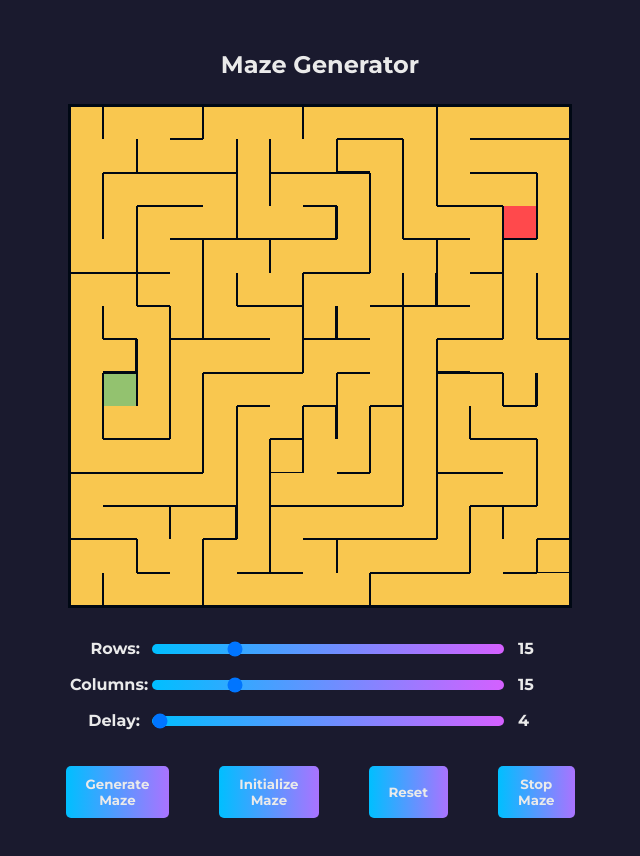
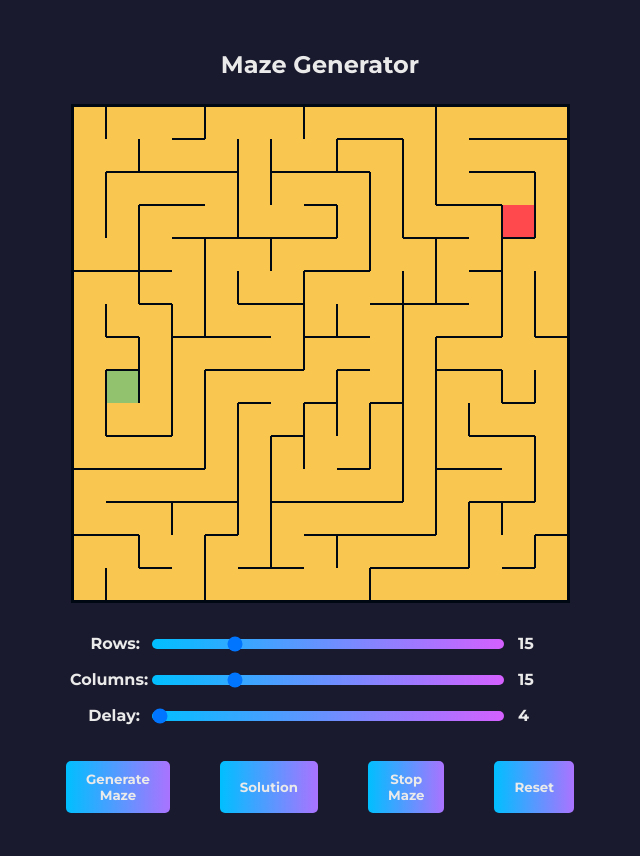
Before and after one commit to ByteSizeJoker/Maze, a plain HTML site: page index.html in a window 1280 px wide. Shown: the whole page, without its empty margins (320-960 px from the left). Drawn offline with Linux system fonts and the light colour scheme; animation ran at ten frames a second.

Commit message:
modified:   index.html 	modified:   script.js 	modified:   style.css

```diff
--- a/index.html
+++ b/index.html
@@ -37,9 +37,9 @@
 
             <div class="button-row">
                 <button class="button" id="generate-maze-button">Generate Maze</button>
-                <button class="button" id="initialize-maze-button">Initialize Maze</button>
+                <button class="button" id="solution-button">Solution</button>
+                <button class="button" id="stop-maze-button">Stop Maze</button>
                 <button class="button" id="reset-button">Reset</button>
-                <button class="button" id="stop-maze-button">Stop Maze</button>
             </div>
         </div>
 
--- a/script.js
+++ b/script.js
@@ -1,8 +1,11 @@
 const MAZE_CONTAINER = document.getElementById("maze-container");
+// Assuming square container
+const MAX_CONTAINER_SIZE = 500;
 const DEFAULT_CONFIG = {
     rows: 15,
     cols: 15,
     delay: 5,
+    isPathHighlighted: false,
 };
 const DIRECTIONS = {
     TOP: "top",
@@ -26,6 +29,7 @@ document.addEventListener("DOMContentLoaded", () => {
 
 //# Maze Generation
 function generateMaze() {
+    initializeGrid();
     const rows = Number(localStorage.getItem("rows"));
     const cols = Number(localStorage.getItem("cols"));
     const delay = Number(localStorage.getItem("delay"));
@@ -43,6 +47,7 @@ function generateMaze() {
         currentIndex = result.currentIndex;
         stack = result.stack;
         largestStack = result.lgstStk;
+        this.solution = largestStack;
         iteration++;
         if (iteration > MAX_ITERATIONS) {
             stopInterval();
@@ -79,7 +84,7 @@ function processMazeGenerationStep(currentIdx, stk, lgstStk, rows, cols) {
         const cell = getCell(lgstStk.pop());
         cell.classList.add("end");
         MAZE_CONTAINER.classList.add("finish");
-        highlightSolutionPath(lgstStk);
+        // highlightPath(lgstStk);
         stopInterval();
     }
 
@@ -133,26 +138,35 @@ function getRandomAdjacentCell(cellIndex, rows, cols) {
 
 function createPath(currentIndex, adjIndex, direction) {
     if (direction == DIRECTIONS.TOP) {
-        cells[currentIndex].style.setProperty("border-top", "transparent");
-        cells[adjIndex].style.setProperty("border-bottom", "transparent");
+        cells[currentIndex].style.setProperty("border-top", "none");
+        cells[adjIndex].style.setProperty("border-bottom", "none");
     } else if (direction == DIRECTIONS.BOTTOM) {
-        cells[currentIndex].style.setProperty("border-bottom", "transparent");
-        cells[adjIndex].style.setProperty("border-top", "transparent");
+        cells[currentIndex].style.setProperty("border-bottom", "none");
+        cells[adjIndex].style.setProperty("border-top", "none");
     } else if (direction == DIRECTIONS.LEFT) {
-        cells[currentIndex].style.setProperty("border-left", "transparent");
-        cells[adjIndex].style.setProperty("border-right", "transparent");
+        cells[currentIndex].style.setProperty("border-left", "none");
+        cells[adjIndex].style.setProperty("border-right", "none");
     } else if (direction == DIRECTIONS.RIGHT) {
-        cells[currentIndex].style.setProperty("border-right", "transparent");
-        cells[adjIndex].style.setProperty("border-left", "transparent");
+        cells[currentIndex].style.setProperty("border-right", "none");
+        cells[adjIndex].style.setProperty("border-left", "none");
     }
 }
 
-function highlightSolutionPath(lgstStk) {
-    let arr = lgstStk;
-    arr.shift();
-    arr.forEach((element) => {
-        cell = cells[element];
-        cell.classList.add("solution");
+function toggleHighlightPath(stack) {
+    let isPathHighlighted = localStorage.getItem("isPathHighlighted") == "true" ? true : false;
+    let path = stack.slice();
+    path.shift();
+
+    isPathHighlighted = !isPathHighlighted;
+    localStorage.setItem("isPathHighlighted", isPathHighlighted);
+
+    path.forEach((cellIdx) => {
+        cell = cells[cellIdx];
+        if (isPathHighlighted) {
+            cell.classList.add("solution");
+        } else {
+            cell.classList.remove("solution");
+        }
     });
 }
 
@@ -164,6 +178,7 @@ function initializeGrid() {
     setGridDimensions(rows, cols);
     stopInterval();
     renderGrid(rows, cols);
+    adjustGridSize(rows, cols);
 }
 
 function renderGrid(rowCount, columnCount) {
@@ -177,6 +192,18 @@ function renderGrid(rowCount, columnCount) {
 
     MAZE_CONTAINER.innerHTML = html;
     cells = MAZE_CONTAINER.querySelectorAll(".cell");
+}
+
+function adjustGridSize(rows, cols) {
+    const cellSize = Math.floor(MAX_CONTAINER_SIZE / Math.max(rows, cols));
+
+    const width = cellSize * cols;
+    const height = cellSize * rows;
+
+    MAZE_CONTAINER.style.width = width + "px";
+    MAZE_CONTAINER.style.height = height + "px";
+
+    MAZE_CONTAINER.style.aspectRatio = "";
 }
 
 function setGridDimensions(rows, cols) {
@@ -218,6 +245,7 @@ function reset() {
     localStorage.setItem("rows", DEFAULT_CONFIG.rows);
     localStorage.setItem("cols", DEFAULT_CONFIG.cols);
     localStorage.setItem("delay", DEFAULT_CONFIG.delay);
+    localStorage.setItem("isPathHighlighted", DEFAULT_CONFIG.isPathHighlighted);
 
     document.documentElement.style.setProperty("--rows", DEFAULT_CONFIG.rows);
     document.documentElement.style.setProperty("--cols", DEFAULT_CONFIG.cols);
@@ -238,7 +266,7 @@ function reset() {
 
     // Buttons
     const generateMazeButton = document.querySelector("#generate-maze-button");
-    const initializeMazeButton = document.querySelector("#initialize-maze-button");
+    const solutionButton = document.querySelector("#solution-button");
     const resetButton = document.getElementById("reset-button");
     const stopMazeButton = document.getElementById("stop-maze-button");
 
@@ -251,9 +279,6 @@ function reset() {
     const delaySliderMin = Number(delaySlider.min);
 
     let inputValue = 0;
-    let rowValue = 0;
-    let colValue = 0;
-    let delayValue = 0;
     rowsInputField.value = rowSlider.value;
     columnInputField.value = columnSlider.value;
     delayInputField.value = delaySlider.value;
@@ -329,8 +354,8 @@ function reset() {
         generateMaze();
     });
     // Initialize Grid
-    initializeMazeButton.addEventListener("click", () => {
-        initializeGrid();
+    solutionButton.addEventListener("click", () => {
+        toggleHighlightPath(this.solution);
     });
     // Reset Maze
     resetButton.addEventListener("click", () => {
--- a/style.css
+++ b/style.css
@@ -11,7 +11,7 @@
     --color-start: #90BE6D;
     --color-end: #F94144;
     --color-end-2: #F9844A;
-    --color-solution: #43AA8B;
+    --color-solution: #F9C74F;
     --color-accent1: #00BFFF;
     --color-accent2: #FF4DFF;
 
@@ -31,16 +31,17 @@
 
 /* Body Styles */
 body {
-    background-color: var(--color-background);
-    color: var(--color-text);
-    font-size: var(--font-size-md);
     max-width: var(--max-width);
     margin: 0 auto;
     justify-content: center;
     text-align: center;
 
+    background-color: var(--color-background);
+    color: var(--color-text);
+
     font-family: "Montserrat", sans-serif;
     font-optical-sizing: auto;
+    font-size: var(--font-size-md);
     font-weight: var(--font-weight-bold);
     font-style: normal;
 
@@ -50,24 +51,19 @@ body {
 /* Maze Container Styles */
 .maze-container {
     display: grid;
-
     grid-template-rows: repeat(var(--rows), 1fr);
     grid-template-columns: repeat(var(--cols), 1fr);
 
-
-    aspect-ratio: var(--cols) / var(--rows);
     max-width: 500px;
     max-height: 500px;
-
     margin: 0 auto;
     margin-top: 25px;
 
-    background-color: var(--color-wall);
+    background-color: var(--color-background);
     border: 2px solid var(--color-wall);
 
     transition: all 0.3s ease;
 }
-
 
 .maze-container.finish {
     animation: glow 1s ease-in-out;
@@ -76,15 +72,10 @@ body {
 
 /* Cell Styles */
 .cell {
-    transition: all 0.3s ease;
-
     background-color: var(--color-background);
     border: 1px solid var(--color-wall);
 
-
-    display: flex;
-    justify-content: center;
-    align-items: center;
+    transition: all 0.3s ease;
 }
 
 .cell.start {
@@ -105,10 +96,9 @@ body {
     animation: backtrackAnimation 0.3s ease-in forwards;
 }
 
-/* .cell.solution {
-    animation: solutionGlow 2s linear infinite;
-    animation-delay: 0.3s;
-} */
+.cell.solution {
+    filter: brightness(0.9);
+}
 
 @keyframes lighter-glow {
     0% {
@@ -196,27 +186,6 @@ body {
     }
 
 }
-
-@keyframes solutionGlow {
-    0% {
-        filter: brightness(1);
-        background-color: var(--color-solution);
-    }
-
-    50% {
-        filter: brightness(1.2);
-        background-color: var(--color-solution);
-    }
-
-    100% {
-        filter: brightness(1);
-        background-color: var(--color-solution);
-    }
-}
-
-
-
-/* cells stuff ended */
 
 /* Input Container Styles */
 .input-container {
```
